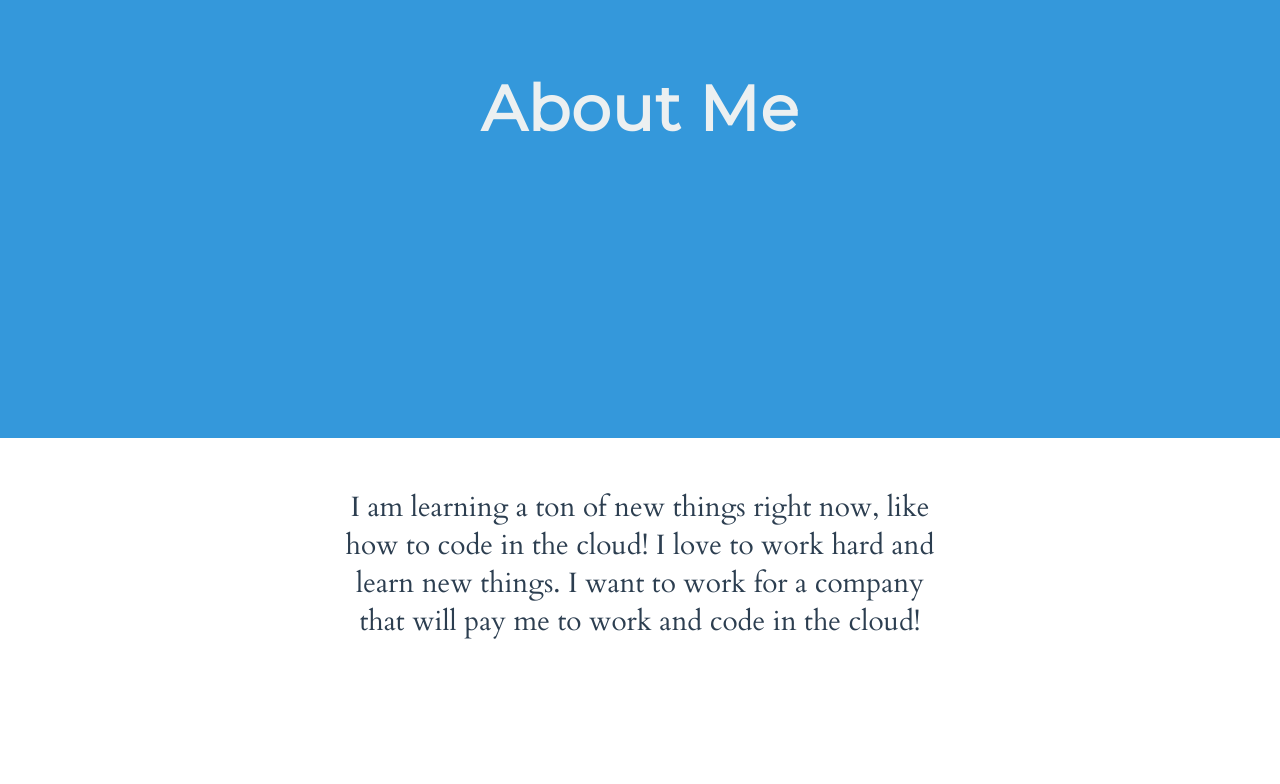
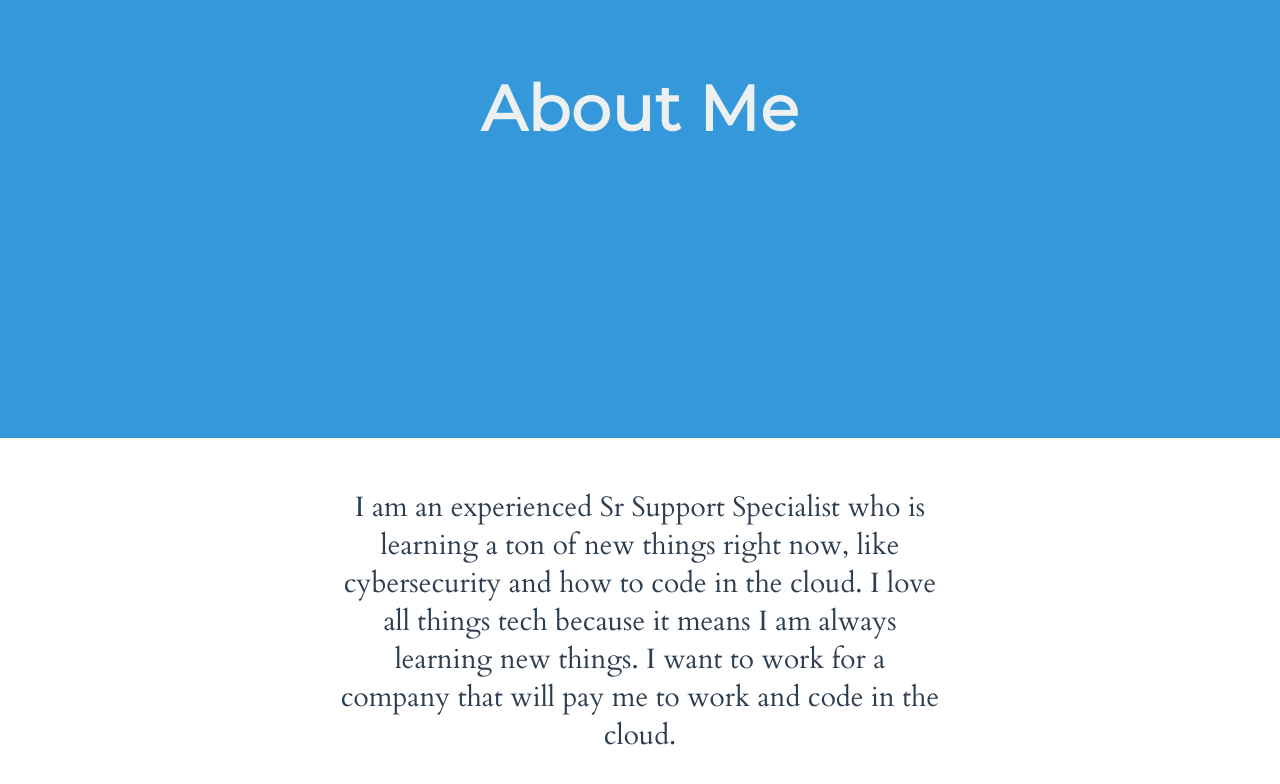
Before and after one commit to annterp/my-portfolio, a plain HTML site: page index.html in a window 1280 px wide. Shown: the part 1670-2454 px from the top of the page. Drawn offline with Linux system fonts and the light colour scheme.

Commit message:
Update to the About Me section

```diff
--- a/index.html
+++ b/index.html
@@ -114,8 +114,9 @@
 
     <section class="section section--alignCentered section--description">
       <p class="color--darkgrey section__description">
-        I am learning a ton of new things right now, like how to code in the cloud! I love to work hard and learn new things.
-        I want to work for a company that will pay me to work and code in the cloud!
+        I am an experienced Sr Support Specialist who is learning a ton of new things right now,
+        like cybersecurity and how to code in the cloud.  I love all things tech because it means
+        I am always learning new things.  I want to work for a company that will pay me to work and code in the cloud.
       </p>
 
     <div class="background--skyBlue modal--closed">
```
